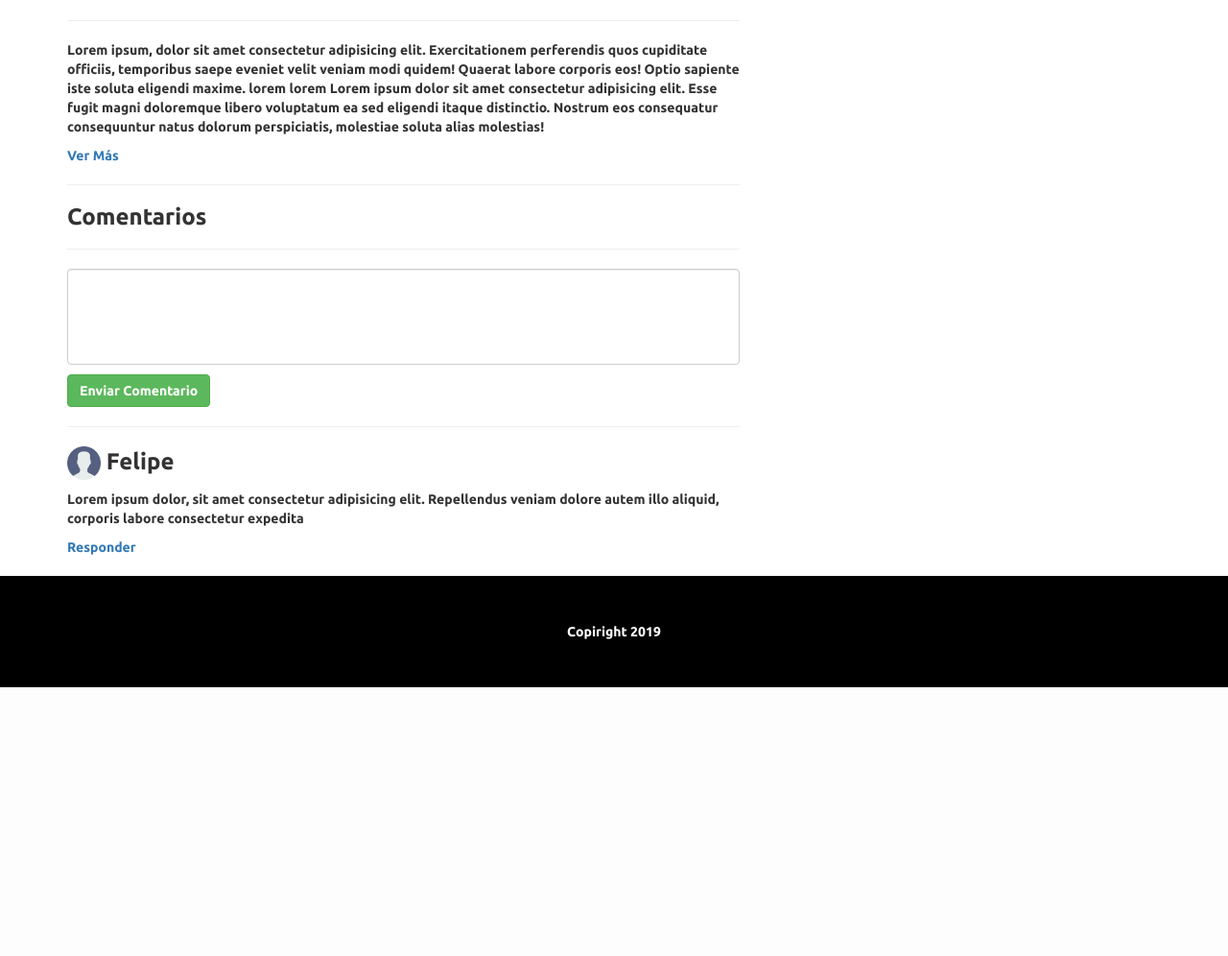
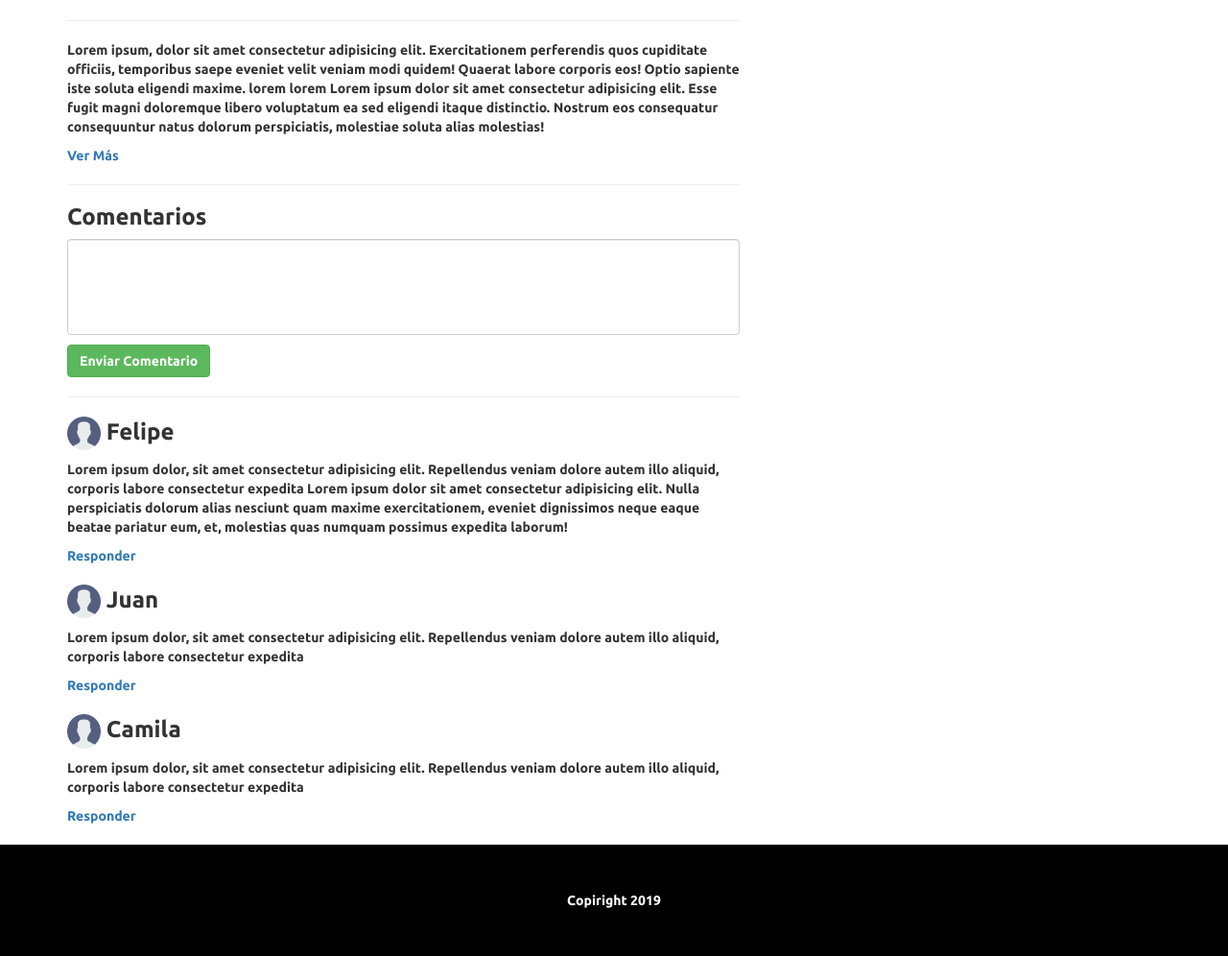
Before and after one commit to lucashernandez067/H4RD-C0D3, a PHP site: template views/estudiantes/index.php in a window 1280 px wide. Shown: the part 719-1715 px from the top of the page at 96% size. Before the commit the page ends 1435 px from the top, so only its background shows below. Run offline with PHP 8.4, Linux system fonts and the light colour scheme; the template is opened without the code that fills it, so the values that code supplies are empty.

Commit message:
FElipe Echo

```diff
--- a/assets/css/style.css
+++ b/assets/css/style.css
@@ -166,6 +166,10 @@ table {
 	border-spacing: 0;
 }
 
+/*Materia style*/
+
+
+
 /* style grado*/
 .center{
 	text-align: center;
--- a/views/estudiantes/index.php
+++ b/views/estudiantes/index.php
@@ -18,13 +18,20 @@
             <hr>
 
             <h3>Comentarios</h3>
-            <hr>
             <input type="text" name="" id="" class="form-control" style="height:100px;">
             <button class="btn btn-success" style="margin-top:10px;">Enviar Comentario</button>
             <hr>
+
             <div>
+            <h3><img src="assets/img/img01.png" alt="" width="5%"> Felipe</h3>
+            <p>Lorem ipsum dolor, sit amet consectetur adipisicing elit. Repellendus veniam dolore autem illo aliquid, corporis labore consectetur expedita Lorem ipsum dolor sit amet consectetur adipisicing elit. Nulla perspiciatis dolorum alias nesciunt quam maxime exercitationem, eveniet dignissimos neque eaque beatae pariatur eum, et, molestias quas numquam possimus expedita laborum! </p>
+            <p><a href="">Responder </a></p>
 
-            <h3><img src="assets/img/img01.png" alt="" width="5%"> Felipe</h3>
+            <h3><img src="assets/img/img01.png" alt="" width="5%"> Juan</h3>
+            <p>Lorem ipsum dolor, sit amet consectetur adipisicing elit. Repellendus veniam dolore autem illo aliquid, corporis labore consectetur expedita </p>
+            <p><a href="">Responder </a></p>
+
+            <h3><img src="assets/img/img01.png" alt="" width="5%"> Camila</h3>
             <p>Lorem ipsum dolor, sit amet consectetur adipisicing elit. Repellendus veniam dolore autem illo aliquid, corporis labore consectetur expedita </p>
             <p><a href="">Responder </a></p>
             </div>
```
